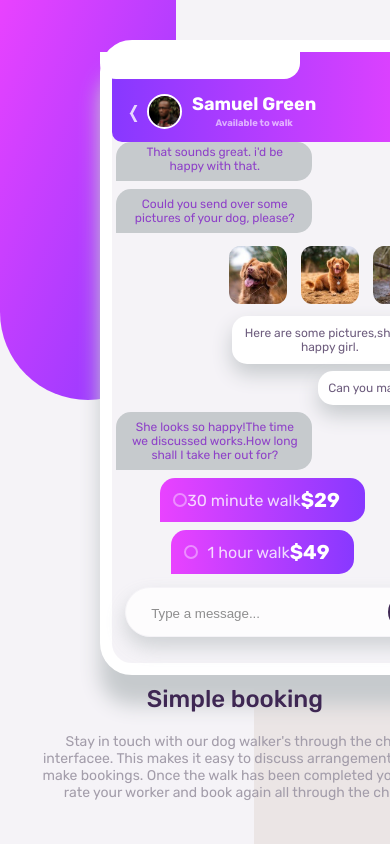
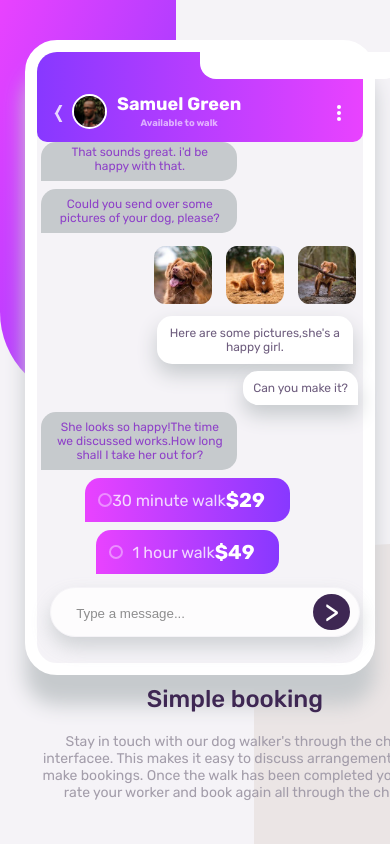
Before and after one commit to tutich/chat, a React (Create React App) app: page / in a window 390 px wide. Shown: the top 844 px of the page. Built offline with nearby package versions, Linux system fonts and the light colour scheme.

Commit message:
web responsiveness

```diff
--- a/src/index.css
+++ b/src/index.css
@@ -313,6 +313,10 @@ input:focus{
   }
   .header::before {
     top: 52px;
-    left: 100px;
+    left: 200px;
+  }
+  .phone{
+    align-items: center;
+    margin-left: 10px;
   }
 }
```
